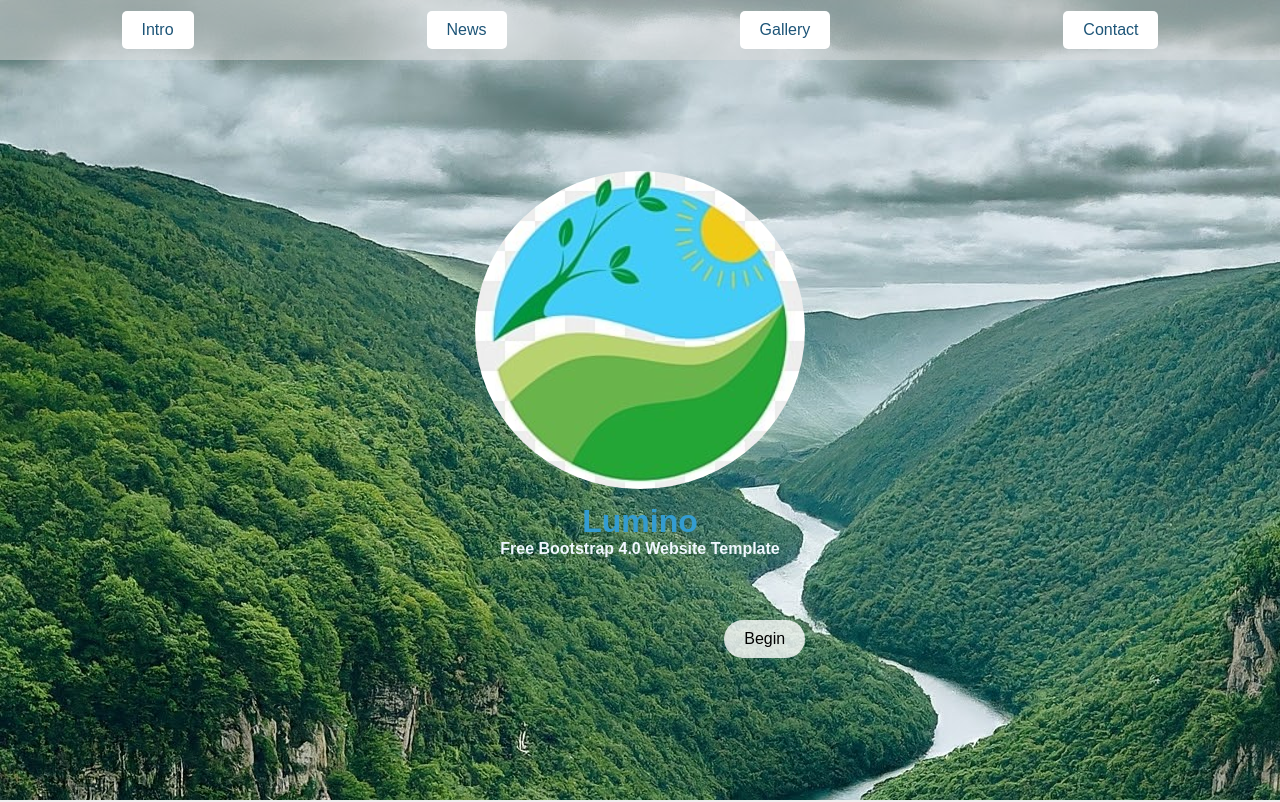
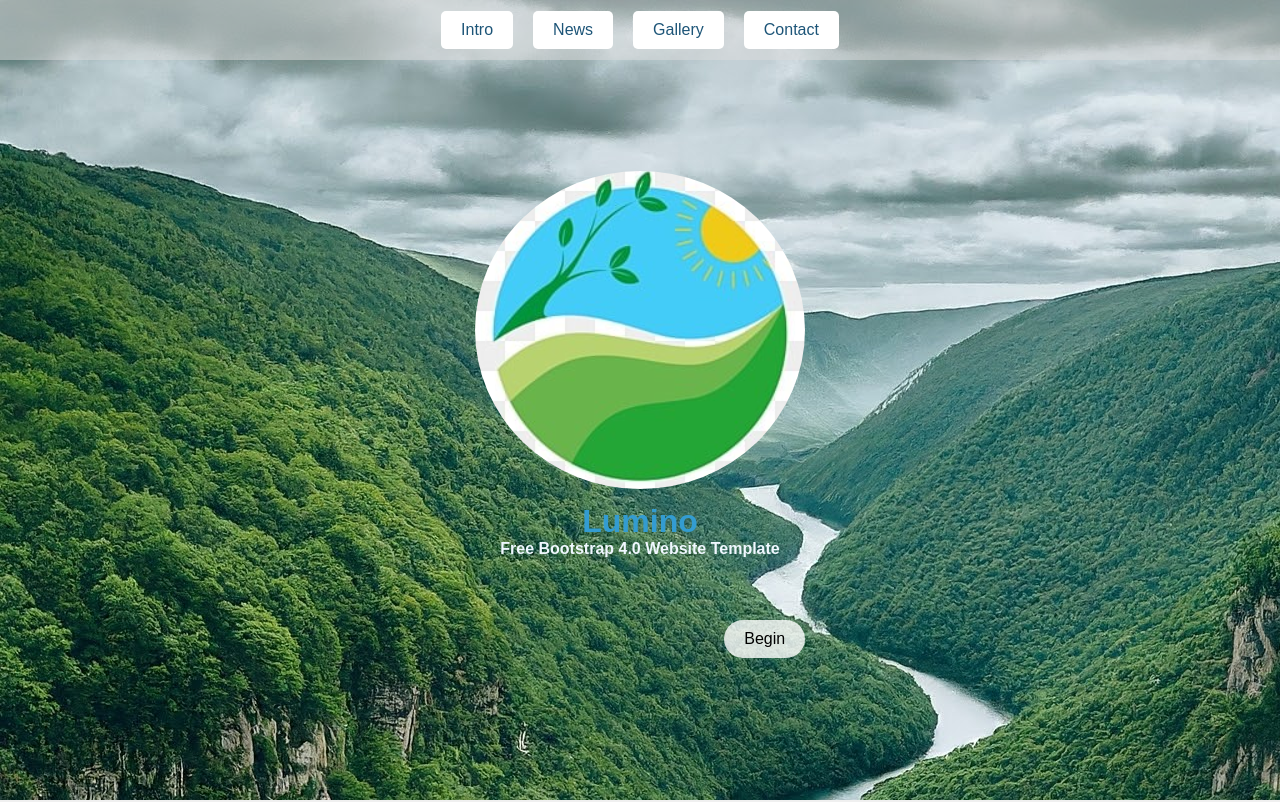
Before and after one commit to elurisushma/FAD_Team_2, a plain HTML site: page index.html in a window 1280 px wide. Shown: the top 802 px of the page. Drawn offline with Linux system fonts and the light colour scheme; grey boxes are pictures that could not be loaded.

Commit message:
Update index.html

```diff
--- a/index.html
+++ b/index.html
@@ -61,13 +61,16 @@
             position: fixed;
             height: 60px;
             overflow: auto;
-            padding: 5px;
+            padding: 10px;
             display: flex;
             justify-content: space-around;
             align-items: center;
             top: 0;
             left: 0;
             right: 0;
+            display:flex;
+            justify-content: center;
+            align-items: center;
         }
 
         .buttons-container button {
@@ -75,10 +78,11 @@
             color: rgb(29, 85, 120);
             border: none;
             padding: 10px 20px;
-            margin: 5px;
+            border-right-color: 5px;
             cursor: pointer;
             border-radius: 5px;
             font-size: 16px;
+            margin:0 10px;
 
         }
 
```
